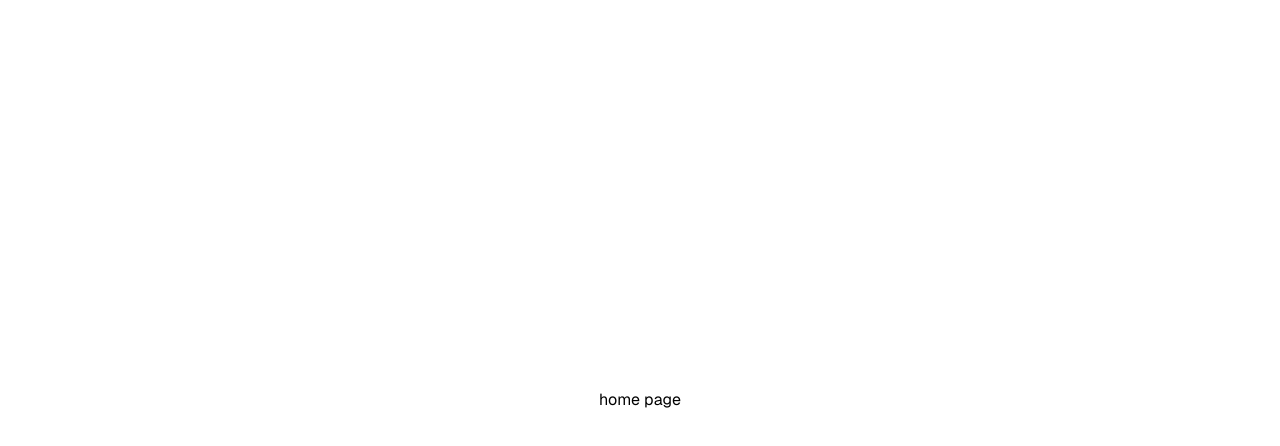
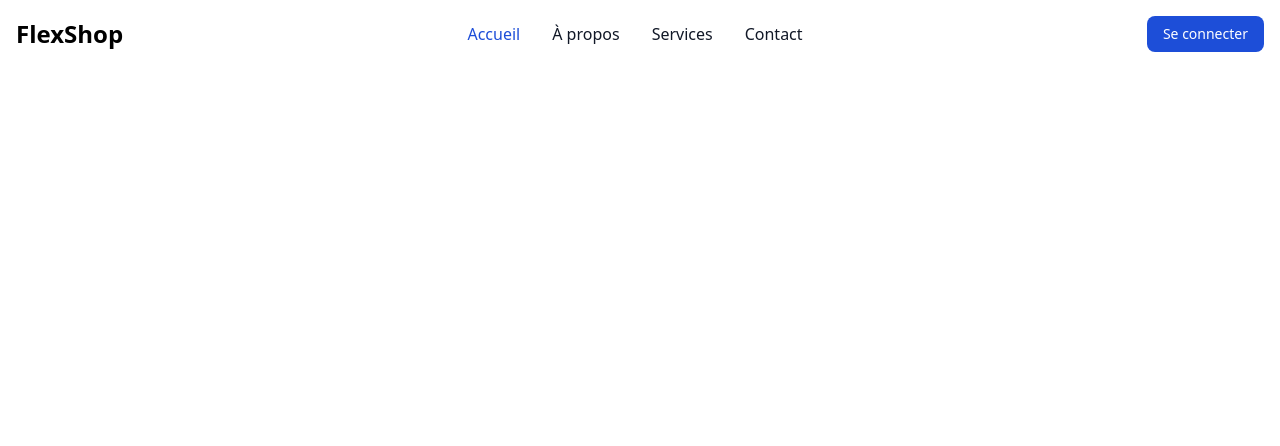
Before and after one commit to Noh4m/projet_pec, a Next.js app: page / in a window 1280 px wide. Shown: the top 446 px of the page. Built offline with nearby package versions, Linux system fonts and the light colour scheme.

Commit message:
Feat: Nav bar

```diff
--- a/src/app/page.tsx
+++ b/src/app/page.tsx
@@ -1,10 +1,61 @@
+
 
 export default function Home() {
-  return (
-    <div className="grid grid-rows-[20px_1fr_20px] items-center justify-items-center min-h-screen p-8 pb-20 gap-16 sm:p-20 font-[family-name:var(--font-geist-sans)]">
-      <main className="flex flex-col gap-8 row-start-2 items-center sm:items-start">
-        <p> home page </p>
-       </main>
+return (
+<>
+<nav className="bg-white border-gray-200 dark:bg-gray-900">
+    <div className="max-w-screen-xl flex flex-wrap items-center justify-between mx-auto p-4">
+      <a href="https://flowbite.com/" className="flex items-center space-x-3 rtl:space-x-reverse">
+        <span className="self-center text-2xl font-semibold whitespace-nowrap dark:text-white">FlexShop</span>
+      </a>
+      <div className="flex md:order-2 space-x-3 md:space-x-0 rtl:space-x-reverse">
+        <button type="button"
+          className="text-white bg-blue-700 hover:bg-blue-800 focus:ring-4 focus:outline-none focus:ring-blue-300 font-medium rounded-lg text-sm px-4 py-2 text-center dark:bg-blue-600 dark:hover:bg-blue-700 dark:focus:ring-blue-800">
+            Se connecter
+          </button>
+        <button data-collapse-toggle="navbar-cta" type="button"
+          className="inline-flex items-center p-2 w-10 h-10 justify-center text-sm text-gray-500 rounded-lg md:hidden hover:bg-gray-100 focus:outline-none focus:ring-2 focus:ring-gray-200 dark:text-gray-400 dark:hover:bg-gray-700 dark:focus:ring-gray-600"
+          aria-controls="navbar-cta" aria-expanded="false">
+          <span className="sr-only">Ouvrir le menu</span>
+          <svg className="w-5 h-5" aria-hidden="true" xmlns="http://www.w3.org/2000/svg" fill="none"
+            viewBox="0 0 17 14">
+            <path stroke="currentColor" stroke-linecap="round" stroke-linejoin="round" stroke-width="2"
+              d="M1 1h15M1 7h15M1 13h15" />
+          </svg>
+        </button>
+      </div>
+      <div className="items-center justify-between hidden w-full md:flex md:w-auto md:order-1" id="navbar-cta">
+        <ul
+          className="flex flex-col font-medium p-4 md:p-0 mt-4 border border-gray-100 rounded-lg bg-gray-50 md:space-x-8 rtl:space-x-reverse md:flex-row md:mt-0 md:border-0 md:bg-white dark:bg-gray-800 md:dark:bg-gray-900 dark:border-gray-700">
+          <li>
+            <a href="#"
+              className="block py-2 px-3 md:p-0 text-white bg-blue-700 rounded md:bg-transparent md:text-blue-700 md:dark:text-blue-500"
+              aria-current="page">Accueil</a>
+          </li>
+          <li>
+            <a href="#"
+              className="block py-2 px-3 md:p-0 text-gray-900 rounded hover:bg-gray-100 md:hover:bg-transparent md:hover:text-blue-700 md:dark:hover:text-blue-500 dark:text-white dark:hover:bg-gray-700 dark:hover:text-white md:dark:hover:bg-transparent dark:border-gray-700">
+                À propos
+              </a>
+          </li>
+          <li>
+            <a href="#"
+              className="block py-2 px-3 md:p-0 text-gray-900 rounded hover:bg-gray-100 md:hover:bg-transparent md:hover:text-blue-700 md:dark:hover:text-blue-500 dark:text-white dark:hover:bg-gray-700 dark:hover:text-white md:dark:hover:bg-transparent dark:border-gray-700">
+                Services
+              </a>
+          </li>
+          <li>
+            <a href="#"
+              className="block py-2 px-3 md:p-0 text-gray-900 rounded hover:bg-gray-100 md:hover:bg-transparent md:hover:text-blue-700 md:dark:hover:text-blue-500 dark:text-white dark:hover:bg-gray-700 dark:hover:text-white md:dark:hover:bg-transparent dark:border-gray-700">
+                Contact
+              </a>
+          </li>
+        </ul>
+      </div>
     </div>
-  )
+  </nav>
+
+
+</>
+)
 }
```
